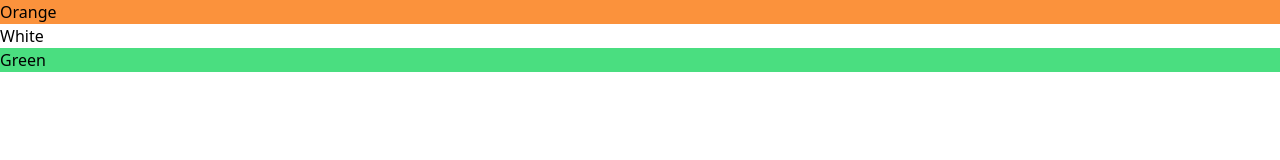
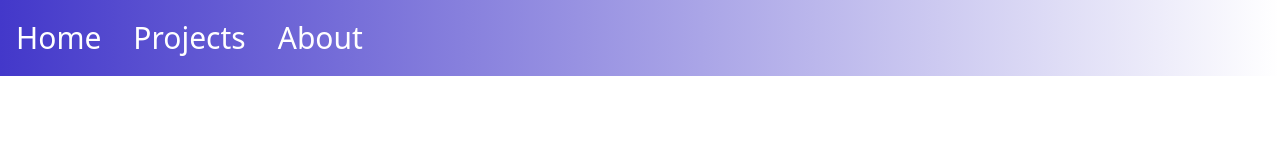
Before and after one commit to Stranger-Siv/TAILWIND, a website built with Vite: page index.html in a window 1280 px wide. Built offline with nearby package versions, Linux system fonts and the light colour scheme.

Commit message:
TAILWIND

```diff
--- a/index.html
+++ b/index.html
@@ -9,10 +9,10 @@
 </head>
 <body>
     <nav>
-        <ul>
-            <li class="bg-orange-400">Orange</li>
-            <li class="bg-white-400">White</li>
-            <li class="bg-green-400">Green</li>
+        <ul class="py-5 bg-gradient-to-r from-indigo-700 flex">
+            <li class="mx-4 text-white text-3xl">Home</li>
+            <li class="mx-4 text-white text-3xl">Projects</li>
+            <li class="mx-4 text-white text-3xl">About</li>
         </ul>
     </nav>
 </body>
```
